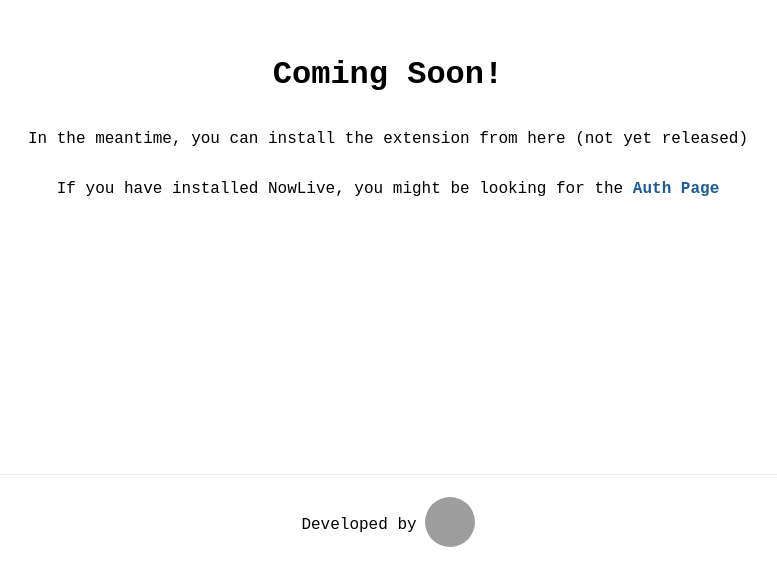
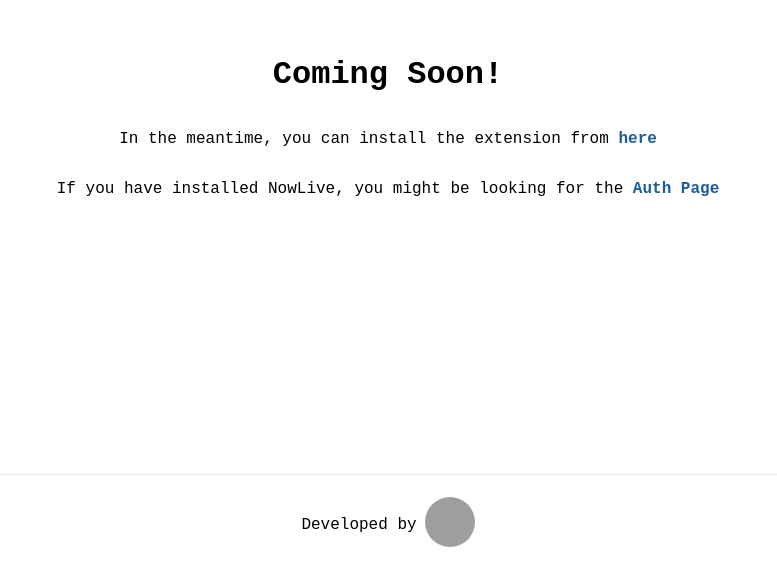
Before and after one commit to jewlexx/NowLiveWeb, a Next.js app: page / in a window 1280 px wide. Shown: the part 226-800 px from the top of the page, without its empty margins (252-1029 px from the left). Built offline with nearby package versions, Linux system fonts and the light colour scheme; grey boxes are pictures that could not be loaded.

Commit message:
Updated link

```diff
--- a/src/pages/index.tsx
+++ b/src/pages/index.tsx
@@ -11,7 +11,14 @@ export default function Home(): JSX.Element {
         {/* This is so, if the extension is installed, we can change the text */}
         <p id='NowLiveExtensionInstalledOrNotText'>
           In the meantime, you can install the extension from{' '}
-          <a href='#'>here (not yet released)</a>
+          <a
+            className={styles.link}
+            href='https://chrome.google.com/webstore/detail/now-live/fonhghodpbmhkkccljcjkpjjooehflpk'
+            target='_blank'
+            rel='noreferrer'
+          >
+            here
+          </a>
         </p>
         <p>
           If you have installed NowLive, you might be looking for the{' '}
```
